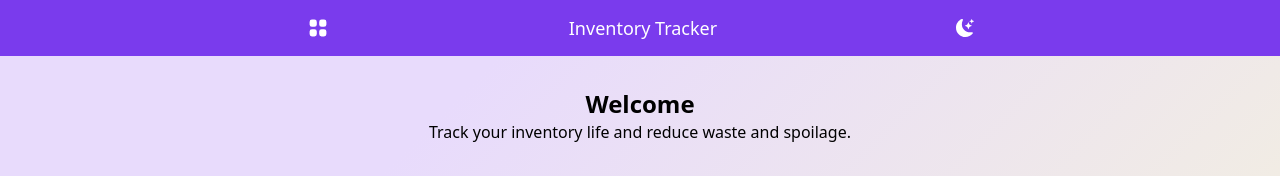
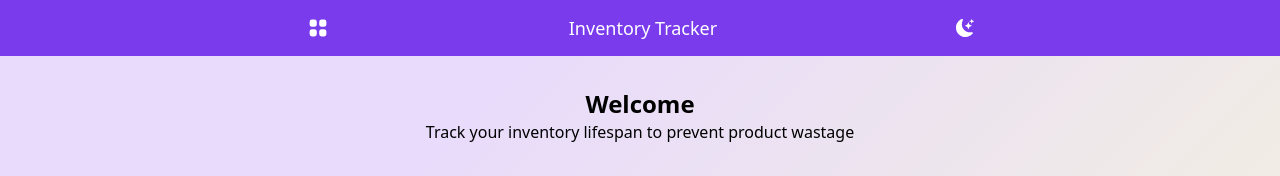
Before and after one commit to husaininajib/expiration-tracker, a React (Create React App) app: page / in a window 1280 px wide. Shown: the top 176 px of the page. Built offline with nearby package versions, Linux system fonts and the light colour scheme.

Commit message:
rename p tag

```diff
--- a/src/components/HeroContainer/HeroContainer.js
+++ b/src/components/HeroContainer/HeroContainer.js
@@ -14,8 +14,8 @@ const HeroContainer = ({
     <section className="wrapper px-4 pt-8 text-center">
       <Heading title="Welcome" textColor={textColor} />
       <Text
-        content="Track your inventory life and reduce waste and spoilage."
-        classStyle="text-base mt-1"
+        content="Track your inventory lifespan to prevent product wastage"
+        classStyle="text-base"
         textColor={textColor}
       />
       <article className="tools mt-8 flex gap-4 justify-center ">
```
